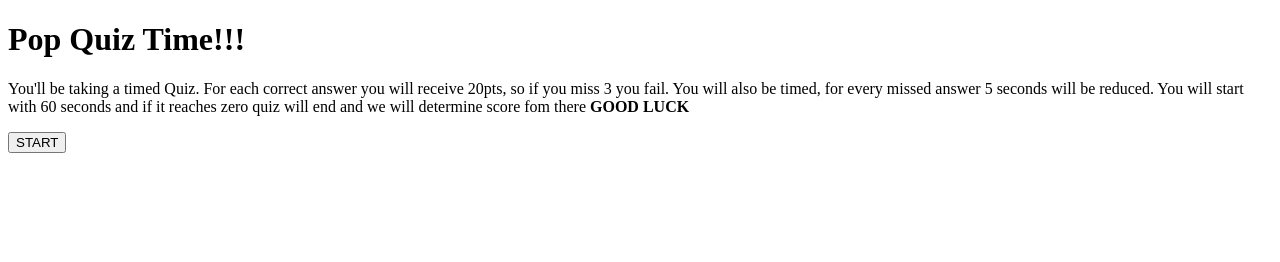
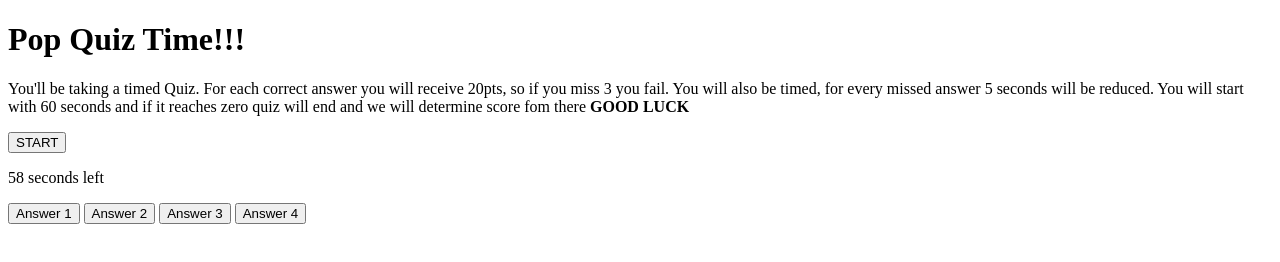
Before and after one commit to jisaac22/Pop-quiz, a plain HTML site: page inex.html in a window 1280 px wide. Both pictures are taken after a click on the button "START". Drawn offline with Linux system fonts and the light colour scheme.

Commit message:
added buttons and a event listener to start a timer

```diff
--- a/css/script.js
+++ b/css/script.js
@@ -0,0 +1,22 @@
+//pulled a couple of buttons to document
+var startBtn = document.querySelector(".start-button")
+var questionsText = document.querySelector(".questions");
+var answerBtn1 = document.querySelector(".answer1");
+var answerBtn2 = document.querySelector(".answer2");
+var answerBtn3 = document.querySelector(".answer3");
+var answerBtn4 = document.querySelector(".answer4");
+var countdownTimer = 60;
+
+//added am event listener to start a timer
+startBtn.addEventListener("click", startTIMER);
+
+function startTIMER() {
+ var timerInterval = setInterval(function (){
+     countdownTimer--;
+     questionsText.textContent = countdownTimer + " seconds left";
+
+     if (countdownTimer === 0) {
+         clearInterval(timerInterval);
+     }
+ }, 1000);
+}
--- a/inex.html
+++ b/inex.html
@@ -16,5 +16,14 @@
         <button class="start-button">START</button>
     </header>
 
+    <section class="question-box">
+      <p class="questions"></p>
+      <button class="answer1">Answer 1</button>
+      <button class="answer2">Answer 2</button>
+      <button class="answer3">Answer 3</button>
+      <button class="answer4">Answer 4</button>
+    </section>
+
+ <script src="css/script.js"></script>
 </body>
 </html>
```
